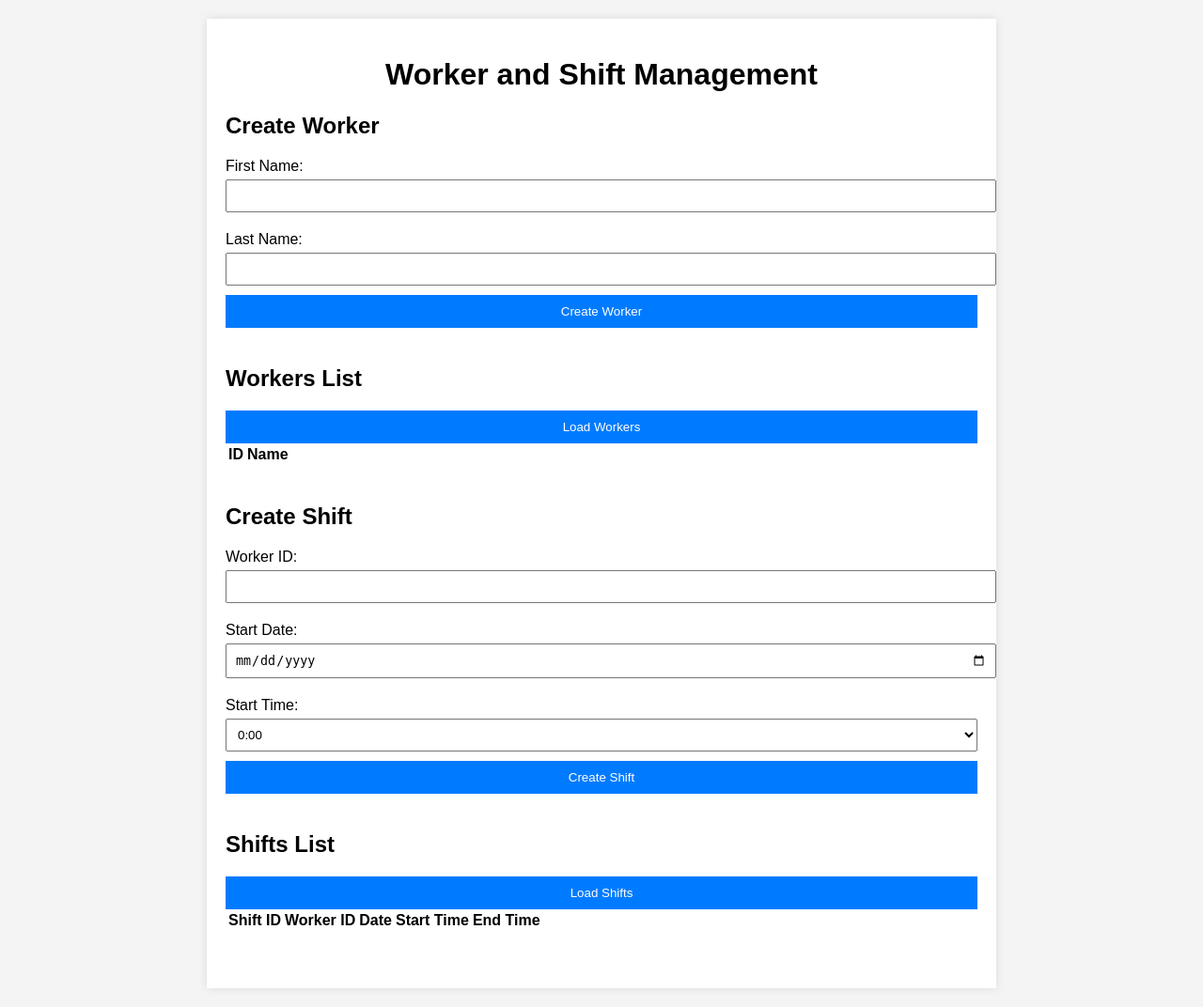
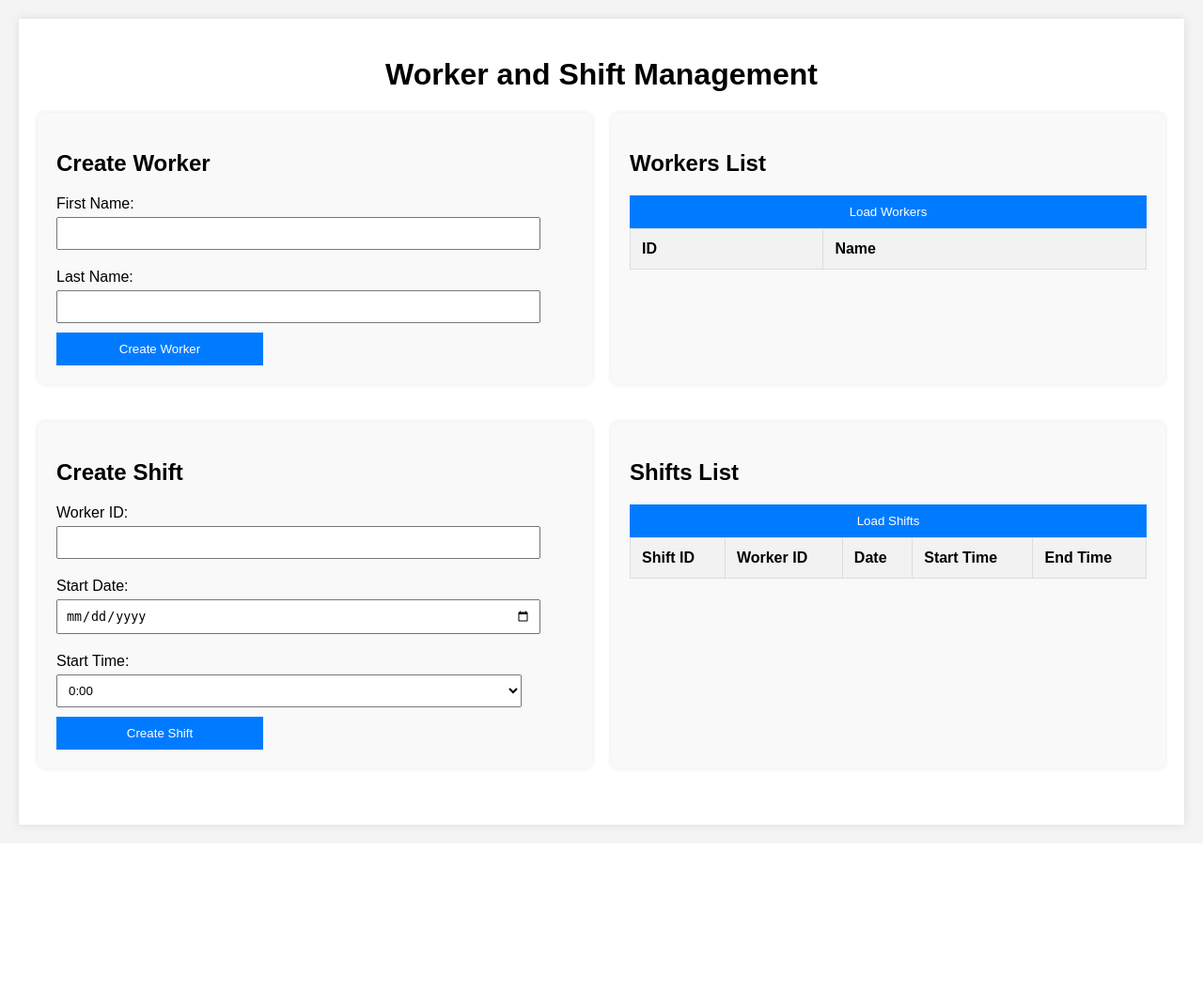
Before and after one commit to yerowo/teamway, a PHP site: page /index.html in a window 1280 px wide. Shown: the whole page at 94% size. After the commit the page ends 885 px from the top, so only its background shows below. Run offline with PHP 8.4, Linux system fonts and the light colour scheme; lists and menus that the app fills with data are empty.

Commit message:
more changes

```diff
--- a/public/css/styles.css
+++ b/public/css/styles.css
@@ -6,7 +6,7 @@ body {
 }
 
 .container {
-    max-width: 800px;
+    max-width: 1200px;
     margin: auto;
     padding: 20px;
     background-color: #fff;
@@ -17,8 +17,21 @@ h1 {
     text-align: center;
 }
 
-section {
+.flex-container {
+    display: flex;
+    justify-content: space-between;
+    flex-wrap: wrap;
+    gap: 20px;
     margin-bottom: 40px;
+}
+
+.flex-container section {
+    flex: 1;
+    min-width: 300px;
+    padding: 20px;
+    background-color: #f9f9f9;
+    border-radius: 8px;
+    box-shadow: 0 0 5px rgba(0, 0, 0, 0.1);
 }
 
 label {
@@ -27,14 +40,13 @@ label {
 }
 
 input, select {
-    width: 100%;
+    width: 90%;
     padding: 8px;
     margin-bottom: 10px;
 }
 
 button {
     display: block;
-    width: 100%;
     padding: 10px;
     background-color: #007bff;
     color: white;
@@ -46,17 +58,45 @@ button:hover {
     background-color: #0056b3;
 }
 
-ul {
-    list-style-type: none;
-    padding: 0;
+.create-btn{
+    width: 40%;
 }
 
-li {
-    padding: 10px;
-    border-bottom: 1px solid #ddd;
+.load-btn{
+    width: 100%;
 }
 
 #worker-message, #shift-message {
     margin-top: 10px;
+    padding: 10px;
+    border-radius: 5px;
+    display: none;
+}
+
+.message.success {
+    color: green;
+    border: 1px solid green;
+    background-color: #e6ffe6;
+}
+
+.message.error {
     color: red;
+    border: 1px solid red;
+    background-color: #ffe6e6;
 }
+
+
+table {
+    width: 100%;
+    border-collapse: collapse;
+}
+
+th, td {
+    padding: 12px;
+    border: 1px solid #ddd;
+    text-align: left;
+}
+
+th {
+    background-color: #f2f2f2;
+}
--- a/public/index.html
+++ b/public/index.html
@@ -10,6 +10,8 @@
     <div class="container">
         <h1>Worker and Shift Management</h1>
 
+        <!-- Flex Container for Worker Form and Worker List -->
+        <div class="flex-container">
             <section id="create-worker">
                 <h2>Create Worker</h2>
                 <form id="worker-form">
@@ -17,14 +19,14 @@
                     <input type="text" id="first-name" name="first_name" required>
                     <label for="last-name">Last Name:</label>
                     <input type="text" id="last-name" name="last_name" required>
-                <button type="submit">Create Worker</button>
+                    <button type="submit" class="btn create-btn">Create Worker</button>
                 </form>
-            <div id="worker-message"></div>
+                <div id="worker-message" class="message"></div>
             </section>
 
             <section id="workers-list">
                 <h2>Workers List</h2>
-            <button id="load-workers">Load Workers</button>
+                <button id="load-workers" class="btn load-btn">Load Workers</button>
                 <table id="workers" class="responsive-table">
                     <thead>
                         <tr>
@@ -35,8 +37,10 @@
                     <tbody></tbody>
                 </table>
             </section>
+        </div>
 
-
+        <!-- Flex Container for Shift Form and Shift List -->
+        <div class="flex-container">
             <section id="create-shift">
                 <h2>Create Shift</h2>
                 <form id="shift-form">
@@ -50,14 +54,14 @@
                         <option value="8:00">8:00</option>
                         <option value="16:00">16:00</option>
                     </select>
-                <button type="submit">Create Shift</button>
+                    <button type="submit" class="btn create-btn">Create Shift</button>
                 </form>
-            <div id="shift-message"></div>
+                <div id="shift-message" class="message"></div>
             </section>
 
             <section id="shifts-list">
                 <h2>Shifts List</h2>
-            <button id="load-shifts">Load Shifts</button>
+                <button id="load-shifts" class="btn load-btn">Load Shifts</button>
                 <table id="shifts" class="responsive-table">
                     <thead>
                         <tr>
@@ -72,6 +76,7 @@
                 </table>
             </section>
         </div>
+    </div>
 
     <script src="js/scripts.js"></script>
 </body>
```
Also changed, not shown: public/js/scripts.js (+57 -43 lines). Lines whose indentation alone changed are shown as unchanged.
